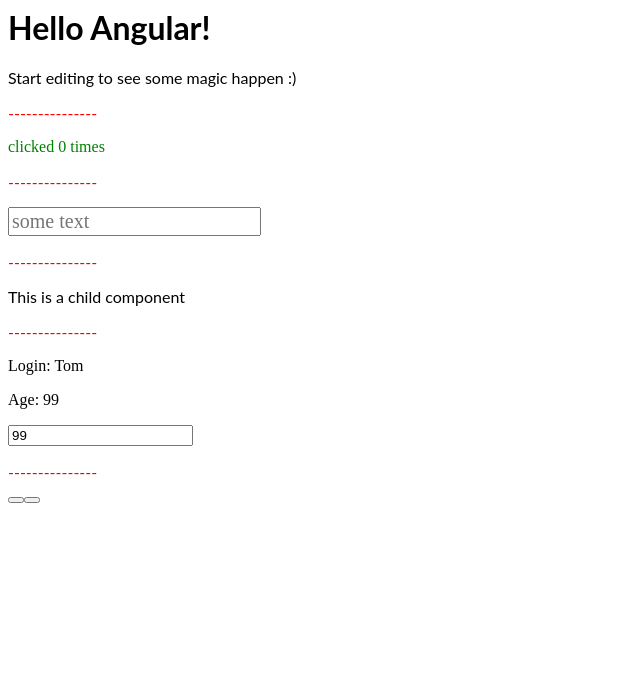
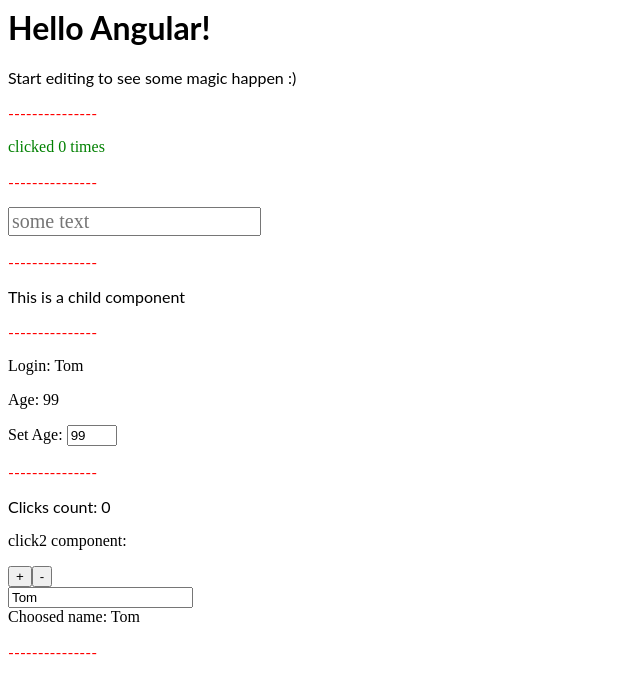
Before and after one commit to DbrmnPhrh/tutor1, an Angular app: page / in a window 1280 px wide. Shown: the top 694 px of the page, without its empty margins (0-640 px from the left). Built offline with nearby package versions, Linux system fonts and the light colour scheme.

Commit message:
6 files modified

```diff
--- a/src/app/app.component.css
+++ b/src/app/app.component.css
@@ -5,3 +5,7 @@
 .comp-separator {
   color: red;
 }
+
+#age_change {
+  width: 50px;
+}
--- a/src/app/app.component.html
+++ b/src/app/app.component.html
@@ -13,9 +13,13 @@
 
 <p class="comp-separator">---------------</p>
 <app-auth [userName]="name"
-          [userAge] = "age">
+  [userAge] = "age">
 </app-auth>
-<input type="number" [(ngModel)]="age"/>
+<span>Set Age: </span><input id="age_change" type="number" [(ngModel)]="age"/>
 
 <p class="comp-separator">---------------</p>
-<app-change></app-change>
+<p>Clicks count: {{ clicks }}</p>
+<app-change (onChanged)="onChanged($event)" [(userName)]="name"></app-change>
+<div>Choosed name: {{name}}</div>
+
+<p class="comp-separator">---------------</p>
--- a/src/app/app.component.ts
+++ b/src/app/app.component.ts
@@ -9,4 +9,10 @@
   framework_name:string = 'Angular';
   name:string = "Tom";
   age:number = 99;
+  clicks:number = 0;
+  onChanged(increased:any) {
+      increased==true ? this.clicks++ : this.clicks--;
+      if (this.clicks > 10) { this.clicks = 10 }
+      else if (this.clicks < 0) { this.clicks = 0 };
+  }
 }
--- a/src/app/change/change.component.html
+++ b/src/app/change/change.component.html
@@ -1,2 +1,5 @@
-<button (click)="change(true)"></button>
-<button (click)="change(false)"></button>
+<p>click2 component:</p>
+<button (click)="change(true)">+</button>
+<button (click)="change(false)">-</button>
+<br>
+<input [ngModel]="userName" (ngModelChange)="onNameChange($event)">
--- a/src/app/change/change.component.ts
+++ b/src/app/change/change.component.ts
@@ -11,4 +11,13 @@
     this.onChanged.emit(increased);
   }
 
+  @Input() userName:string;
+  @Output() userNameChange = new EventEmitter<string>();
+
+  onNameChange(model: string) {
+    this.userName = model;
+    this.userNameChange.emit(model);
+  }
+
+
 }
```
Also changed, not shown: src/app/auth/auth.component.html (line endings or trailing spaces).
